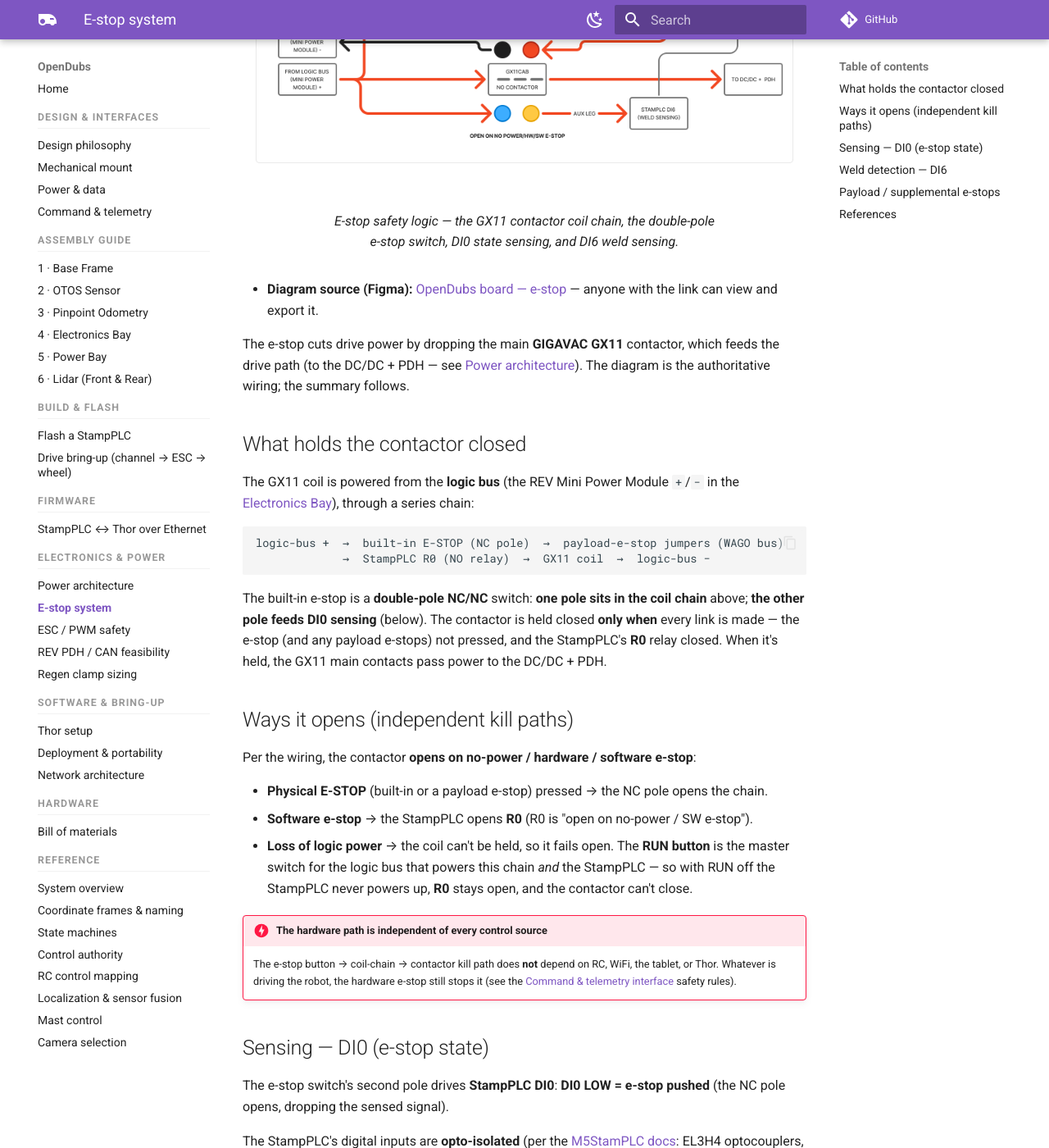
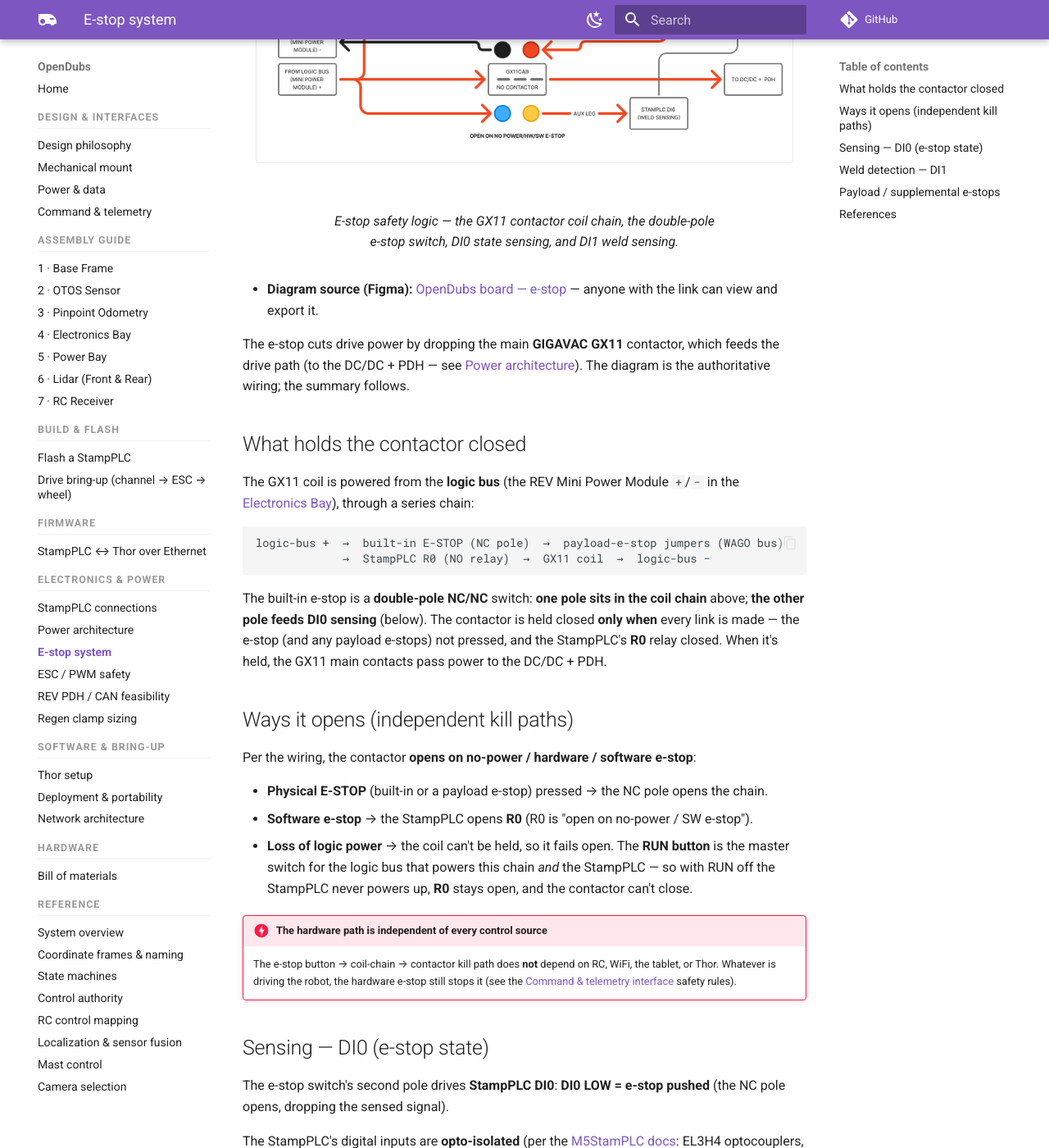
Before and after one commit to UW-Allen-School-Robotics/opendubs, an MkDocs documentation site: the page built from docs/e-stop.md, in a window 1280 px wide and 1400 px high, scrolled down 406 px. Shown: the whole window at 82% size. Built offline with MkDocs 1.6.1 and Material for MkDocs 9.7.7, drawn with Linux system fonts in a browser that asks for light colours; comment, search, counter and statistics services are not loaded; some of the changed text lies outside the part shown.

Commit message:
docs: StampPLC connections page + RC receiver wiring build page
- stamplc-connections.md: canonical wiring reference for assembly + troubleshooting
  — the external bus map (SBUS/Ethernet/CAN/RS485/I2C + pins) and the relay /
  isolated-input tables (R0 contactor, R1 8Servo cycle; DI0 e-stop, DI1 weld). Two
  Figma-diagram figures scaffolded (commented until the PNGs land) per our convention.
- build/rc-receiver.md: the SBUS blue-port (Grove/M5) -> 3-wire servo-cable pigtail
  as an assembly step, leading with the wire-by-function warning (Grove and servo
  color conventions differ; reversing 5V/GND kills the receiver).
- e-stop.md: weld DI6 -> DI1; cross-link the connections page. Nav updated.

Co-Authored-By: Claude Opus 4.8 <noreply@anthropic.com>

```diff
--- a/docs/e-stop.md
+++ b/docs/e-stop.md
@@ -3,7 +3,7 @@
 <figure markdown="span">
   ![E-stop wiring — contactor coil chain, buttons, DI sensing, weld sense](assets/diagrams/e-stop-wiring.png)
   <figcaption>E-stop safety logic — the GX11 contactor coil chain, the double-pole e-stop
-  switch, DI0 state sensing, and DI6 weld sensing.</figcaption>
+  switch, DI0 state sensing, and DI1 weld sensing.</figcaption>
 </figure>
 
 - **Diagram source (Figma):** [OpenDubs board — e-stop](https://www.figma.com/board/LVbgJwMKO65TARF3m6v7I6/OpenDubs?node-id=4-1155) — anyone with the link can view and export it.
@@ -55,10 +55,10 @@ the negative (return) of that 24 V supply**, and INPUT receives the +24 V. You p
 reference by landing the 24 V signal's return on the DI **COM** terminal; the input side is
 galvanically isolated from the StampPLC's logic ground.
 
-## Weld detection — DI6
+## Weld detection — DI1
 
 The GX11's **SPDT auxiliary contact** ("AUX LEG") reports the main contacts' true state to the
-StampPLC on **DI6** (weld sensing). If the main contacts weld shut, the aux state disagrees with
+StampPLC on **DI1** (weld sensing). If the main contacts weld shut, the aux state disagrees with
 the commanded state → the StampPLC flags a **welded-contactor** fault (see
 [State machines](state-machines.md)).
 
@@ -79,5 +79,6 @@ drops the contactor.
 
 - **StampPLC digital inputs** (opto-isolated, INPUT/COM wiring): <https://docs.m5stack.com/en/core/StamPLC>
 - **GIGAVAC GX11 contactor** datasheet: <https://www.sensata.com/sites/default/files/a/sensata-gigavac-gx11-series-open-contactors-datasheet.pdf>
+- [StampPLC connections](stamplc-connections.md) — the full relay / isolated-input pinout (R0, DI0, DI1).
 - [Power architecture](power-architecture.md) — where the contactor sits in the power spine.
 - [Power Bay](build/power-bay.md) — the physical build.
--- a/mkdocs.yml
+++ b/mkdocs.yml
@@ -60,12 +60,14 @@ nav:
       - 4 · Electronics Bay: build/electronics-bay.md
       - 5 · Power Bay: build/power-bay.md
       - 6 · Lidar (Front & Rear): build/lidar.md
+      - 7 · RC Receiver: build/rc-receiver.md
   - Build & Flash:
       - Flash a StampPLC: flashing-stamplc.md
       - Drive bring-up (channel → ESC → wheel): drive-bringup.md
   - Firmware:
       - StampPLC ↔ Thor over Ethernet: stamplc-ethernet-transport.md
   - Electronics & Power:
+      - StampPLC connections: stamplc-connections.md
       - Power architecture: power-architecture.md
       - E-stop system: e-stop.md
       - ESC / PWM safety: pwm-esc-safety.md
```
Also changed, not shown: docs/stamplc-connections.md (added, +85 -0 lines), 1 other file.
